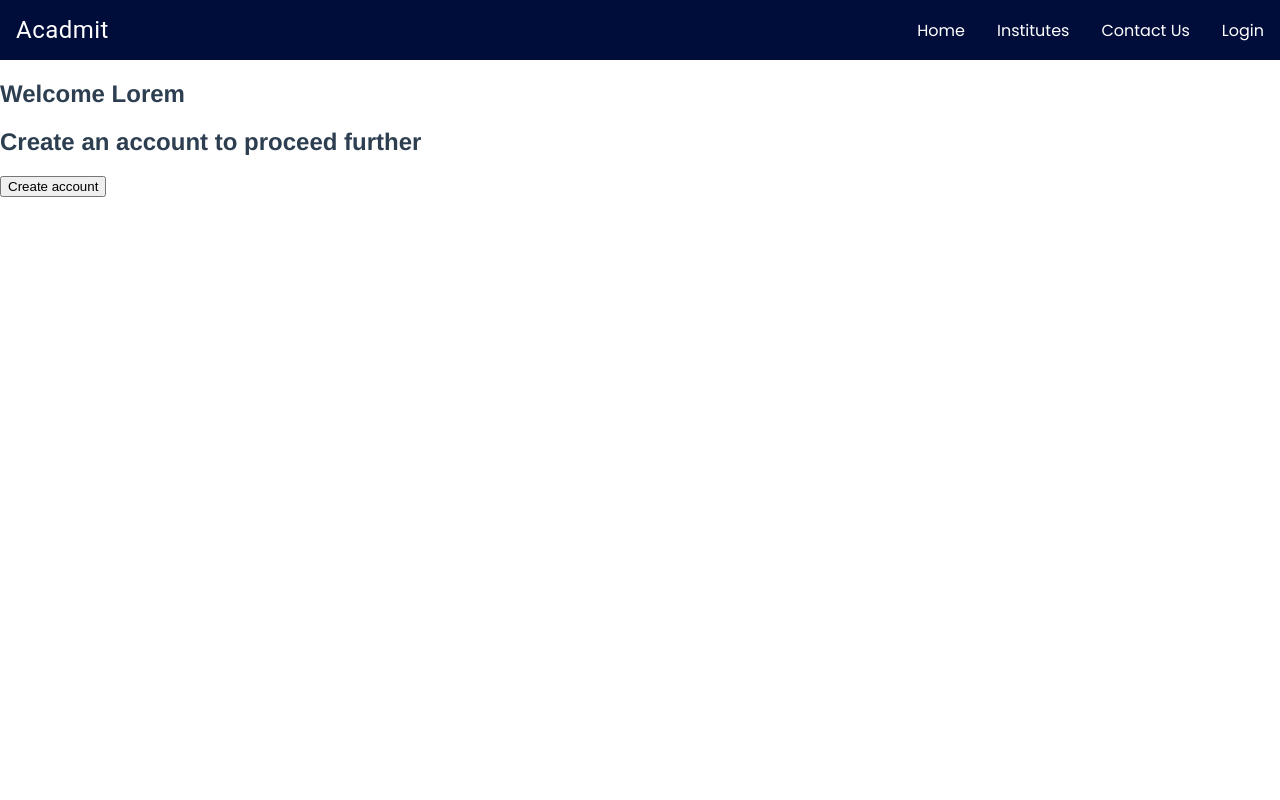
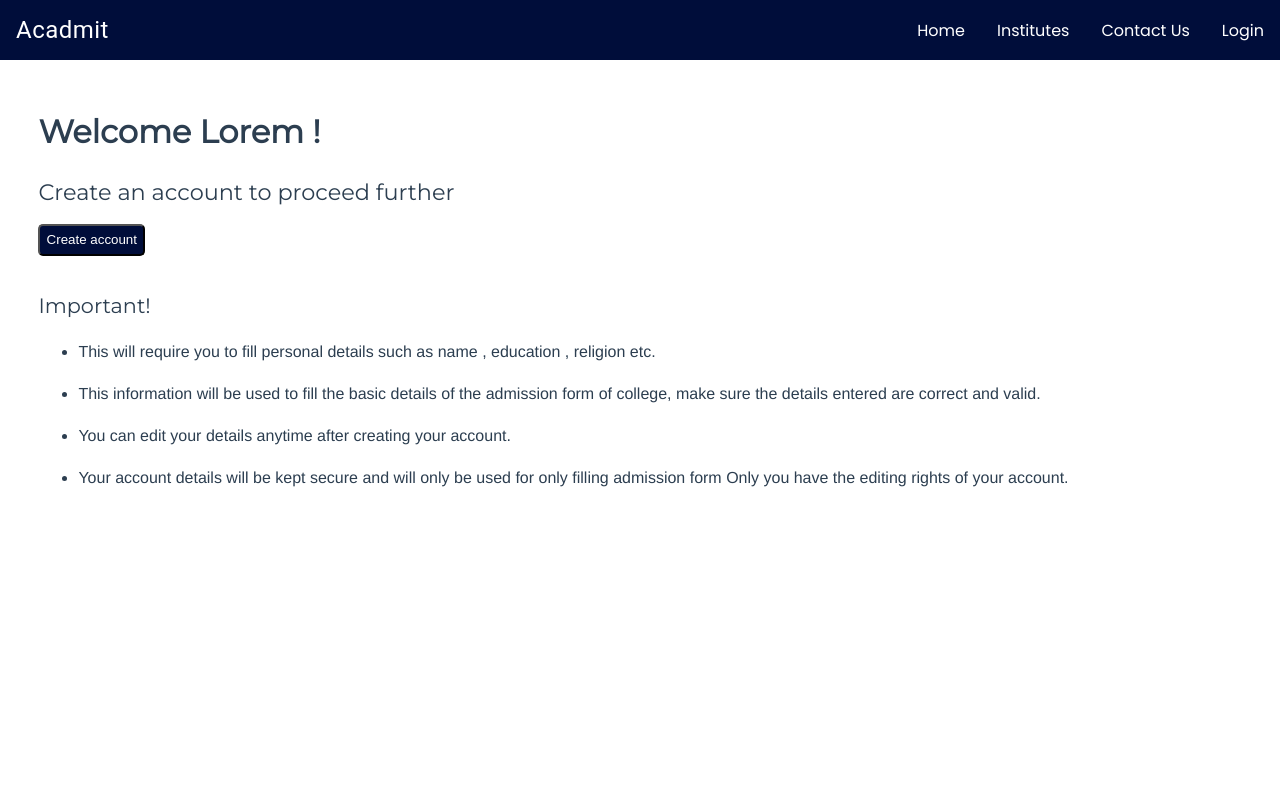
Before and after one commit to Shashank-GS/Div-a-loopers_Acadmit, a Vue app in the folder client/: page /about in a window 1280 px wide. Shown: the top 800 px of the page. Built offline with nearby package versions, Linux system fonts and the light colour scheme.

Commit message:
added page

```diff
--- a/client/src/views/About.vue
+++ b/client/src/views/About.vue
@@ -2,11 +2,33 @@
   <div class="about">
     <Navbar></Navbar>
     <section>
-      <h1>Welcome Lorem</h1>
+      <h1>Welcome Lorem !</h1>
       <h2>Create an account to proceed further</h2>
       <button v-if="show == false" @click.prevent="showform">
         Create account
       </button>
+      <div class="content" v-if="show == false">
+        <h1>Important!</h1>
+        <ul>
+          <li>
+            This will require you to fill personal details such as name ,
+            education , religion etc.
+          </li>
+          <li>
+            This information will be used to fill the basic details of the
+            admission form of college, make sure the details entered are correct
+            and valid.
+          </li>
+          <li>
+            You can edit your details anytime after creating your account.
+          </li>
+          <li>
+            Your account details will be kept secure and will only be used for
+            only filling admission form Only you have the editing rights of your
+            account.
+          </li>
+        </ul>
+      </div>
       <form action="" v-if="show == true">
         <label for="fname">First name:</label><br />
         <input v-model="fname" type="text" /><br />
@@ -76,12 +98,15 @@ export default {
 };
 </script>
 <style lang="scss" scoped>
+@import url("https://fonts.googleapis.com/css2?family=Montserrat&family=Abril+Fatface&display=swap");
 section {
+  margin-left: 3%;
   min-height: 100vh; /* will cover the 100% of viewport */
   overflow: hidden;
   display: block;
   position: relative;
   padding-bottom: 212.109px;
+  margin-top: 2%;
 }
 .about {
   height: 100%;
@@ -95,4 +120,32 @@ form {
   margin-top: 30px;
   margin-left: 30px;
 }
+section h1 {
+  font-size: 2rem;
+  font-family: "Montserrat";
+  font-weight: bold;
+}
+section h2 {
+  font-family: "Montserrat";
+  font-weight: lighter;
+  font-size: 1.4rem;
+}
+button {
+  background-color: #000d3a;
+  color: white;
+  padding: 0.5%;
+  border-radius: 5px;
+  font-size: "poppins";
+}
+.content {
+  margin-top: 3%;
+}
+.content h1 {
+  font-size: 1.3rem;
+  font-weight: lighter;
+  margin-bottom: 2%;
+}
+.content ul li {
+  margin-bottom: 2%;
+}
 </style>
```
